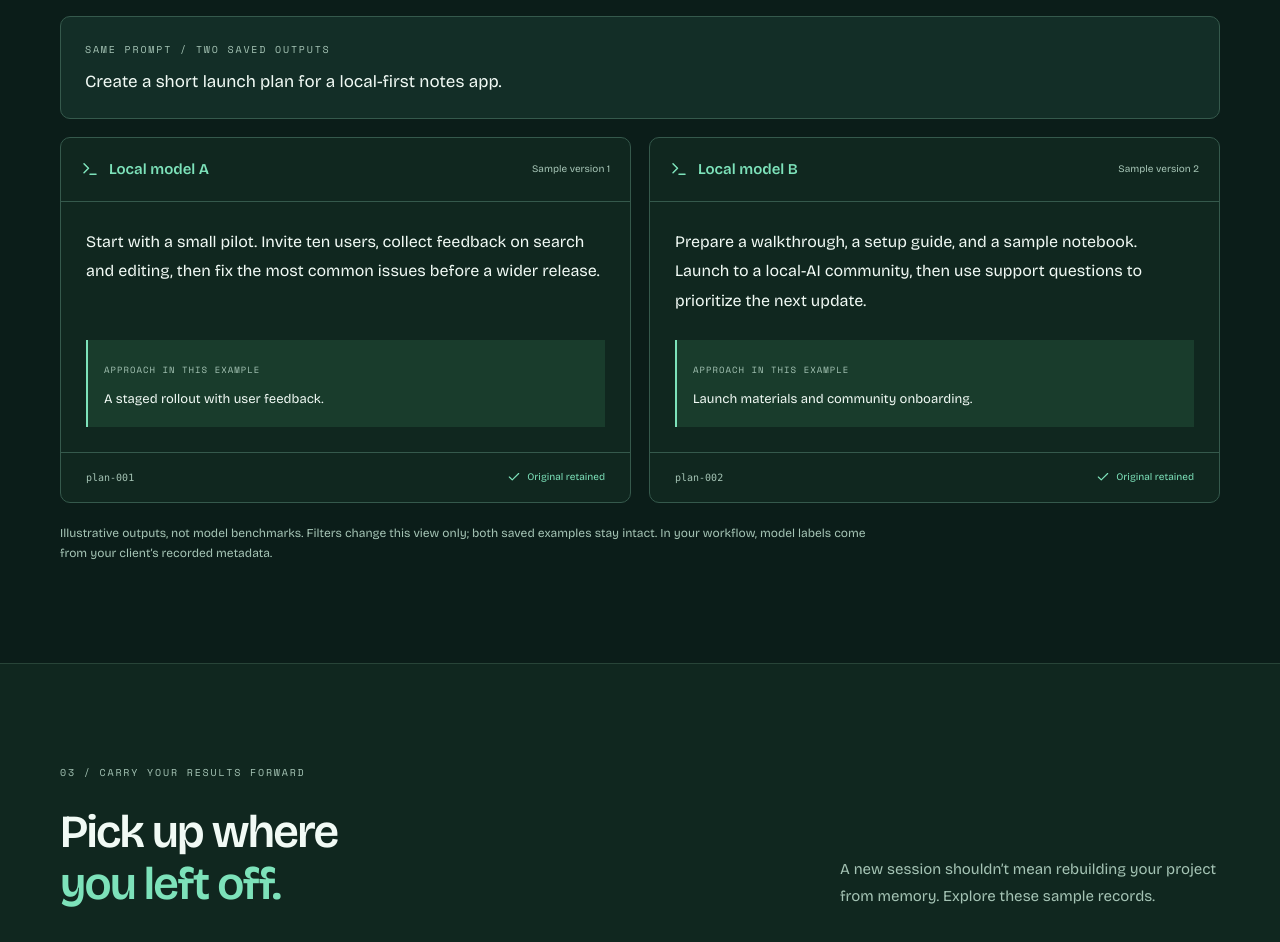
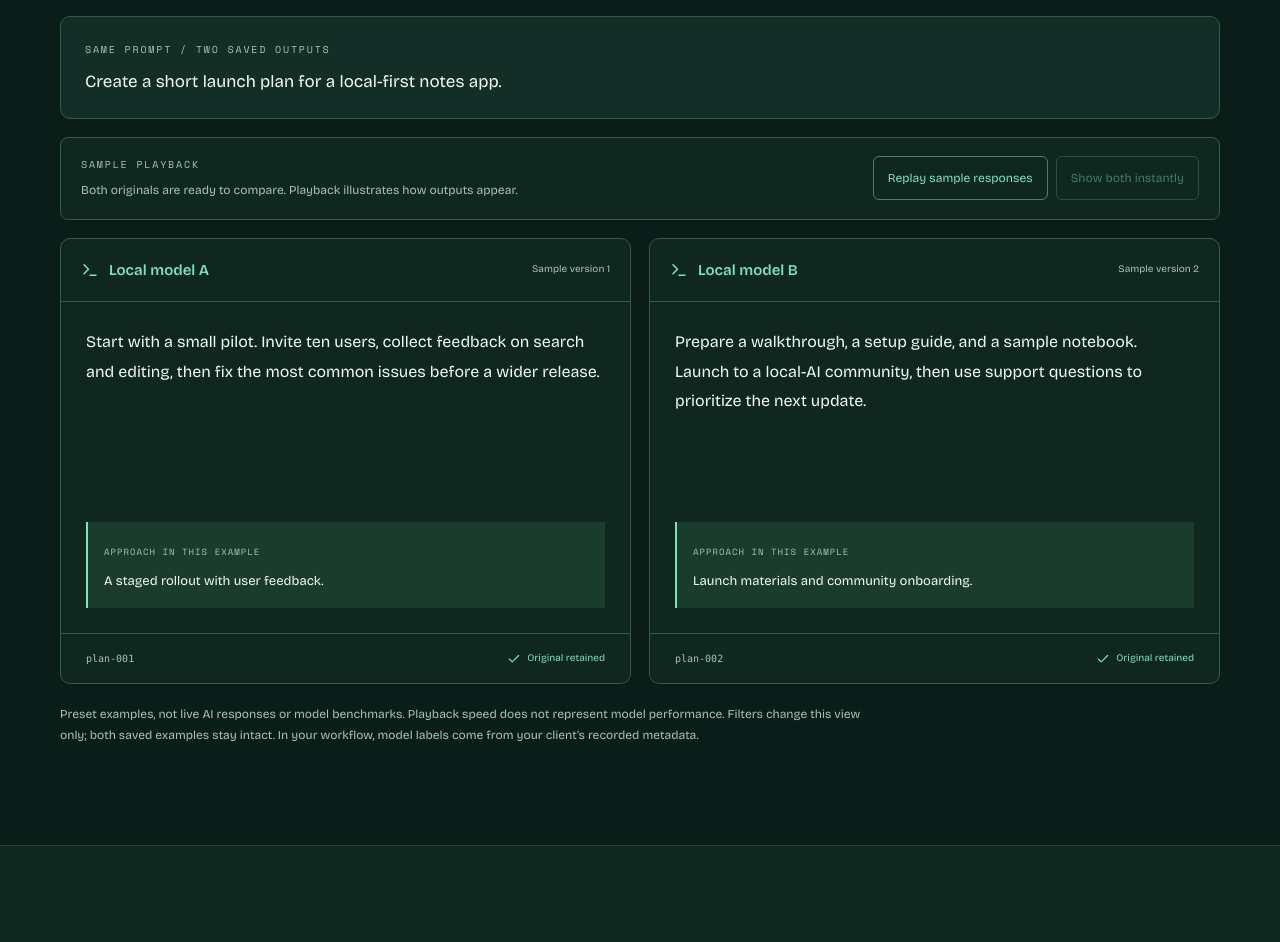
Before and after one commit to Sebpereira33/SurStor_EU_Act, a React (Vite) app: page / in a window 1280 px wide. Shown: the part 2100-3042 px from the top of the page. Built offline with nearby package versions, Linux system fonts and the light colour scheme.

Commit message:
Add replayable animated sample model responses

```diff
--- a/src/components/ModelComparison.tsx
+++ b/src/components/ModelComparison.tsx
@@ -1,4 +1,4 @@
-import { useState } from 'react'
+import { useEffect, useState } from 'react'
 import { Check, Terminal } from 'lucide-react'
 
 const examples = [
@@ -15,13 +15,32 @@ const examples = [
 export default function ModelComparison() {
   const [task, setTask] = useState(0)
   const [filter, setFilter] = useState('all')
+  const [visibleWords, setVisibleWords] = useState<number | null>(null)
+  const [reducedMotion, setReducedMotion] = useState(() => window.matchMedia('(prefers-reduced-motion: reduce)').matches)
   const example = examples[task]
+  const maxWords = Math.max(...example.outputs.map(output => output.text.split(' ').length))
+  const streaming = visibleWords !== null && visibleWords < maxWords && !reducedMotion
+  useEffect(() => {
+    const media = window.matchMedia('(prefers-reduced-motion: reduce)')
+    function update() { setReducedMotion(media.matches); if (media.matches) setVisibleWords(null) }
+    media.addEventListener('change', update)
+    return () => media.removeEventListener('change', update)
+  }, [])
+  useEffect(() => {
+    if (!streaming) return
+    const timer = window.setInterval(() => setVisibleWords(count => count === null ? null : count + 1), 65)
+    return () => window.clearInterval(timer)
+  }, [streaming])
+  function changeTask(value: number) { setTask(value); setVisibleWords(null) }
+  function replay() { setFilter('all'); setVisibleWords(0) }
+
   return <section id="local-demo" className="lm-wrap lm-section lm-compare">
     <p className="lm-eyebrow">02 / DIFFERENT MODELS. ORIGINAL RESULTS.</p>
     <div className="lm-section-heading"><h2>See who produced what.<br /><em>Compare without the guesswork.</em></h2><p>Keep each model’s output attached to its source. Review the originals together, spot different approaches, and decide what to use next.</p></div>
-    <div className="lm-compare-controls"><label htmlFor="comparison-task">Sample task<select id="comparison-task" value={task} onChange={event => setTask(Number(event.target.value))}>{examples.map((item, index) => <option value={index} key={item.task}>{item.task}</option>)}</select></label><div role="group" aria-label="Filter outputs by model">{[['all', 'Compare both'], ['Local model A', 'Model A'], ['Local model B', 'Model B']].map(([value, label]) => <button key={value} aria-pressed={filter === value} onClick={() => setFilter(value)}>{label}</button>)}</div></div>
+    <div className="lm-compare-controls"><label htmlFor="comparison-task">Sample task<select id="comparison-task" value={task} onChange={event => changeTask(Number(event.target.value))}>{examples.map((item, index) => <option value={index} key={item.task}>{item.task}</option>)}</select></label><div role="group" aria-label="Filter outputs by model">{[['all', 'Compare both'], ['Local model A', 'Model A'], ['Local model B', 'Model B']].map(([value, label]) => <button key={value} aria-pressed={filter === value} onClick={() => setFilter(value)}>{label}</button>)}</div></div>
     <div className="lm-shared-prompt"><span className="lm-eyebrow">SAME PROMPT / TWO SAVED OUTPUTS</span><p>{example.prompt}</p></div>
-    <div className="lm-output-grid" aria-live="polite">{example.outputs.filter(output => filter === 'all' || output.model === filter).map(output => <article key={output.id}><div className="lm-output-head"><span><Terminal size={18}/>{output.model}</span><span>{output.version}</span></div><p className="lm-output-text">{output.text}</p><div className="lm-output-focus"><small>APPROACH IN THIS EXAMPLE</small><p>{output.focus}</p></div><div className="lm-output-meta"><code>{output.id}</code><span><Check size={14}/> Original retained</span></div></article>)}</div>
-    <p className="lm-footnote">Illustrative outputs, not model benchmarks. Filters change this view only; both saved examples stay intact. In your workflow, model labels come from your client’s recorded metadata.</p>
+    <div className="lm-stream-controls"><div><span className="lm-eyebrow">SAMPLE PLAYBACK</span><p role="status">{reducedMotion ? 'Reduced motion enabled. Both samples are shown in full.' : streaming ? 'Playing preset responses. No live model is connected.' : 'Both originals are ready to compare. Playback illustrates how outputs appear.'}</p></div><div><button onClick={replay} disabled={reducedMotion || streaming}>Replay sample responses</button><button onClick={() => { setVisibleWords(null); setFilter('all') }} disabled={!streaming}>Show both instantly</button></div></div>
+    <div className="lm-output-grid">{example.outputs.filter(output => filter === 'all' || output.model === filter).map(output => <article key={output.id}><div className="lm-output-head"><span><Terminal size={18}/>{output.model}</span><span>{output.version}</span></div><p className="lm-output-text"><span className="sr-only">{output.text}</span><span aria-hidden="true">{streaming ? output.text.split(' ').slice(0, visibleWords ?? 0).join(' ') : output.text}{streaming && (visibleWords ?? 0) < output.text.split(' ').length && <span className="lm-stream-caret" />}</span></p><div className="lm-output-focus"><small>APPROACH IN THIS EXAMPLE</small><p>{output.focus}</p></div><div className="lm-output-meta"><code>{output.id}</code><span><Check size={14}/> Original retained</span></div></article>)}</div>
+    <p className="lm-footnote">Preset examples, not live AI responses or model benchmarks. Playback speed does not represent model performance. Filters change this view only; both saved examples stay intact. In your workflow, model labels come from your client’s recorded metadata.</p>
   </section>
 }
```
Also changed, not shown: src/pages/local-memory.css, 5 other files (tests, documents, lock files or other folders).
